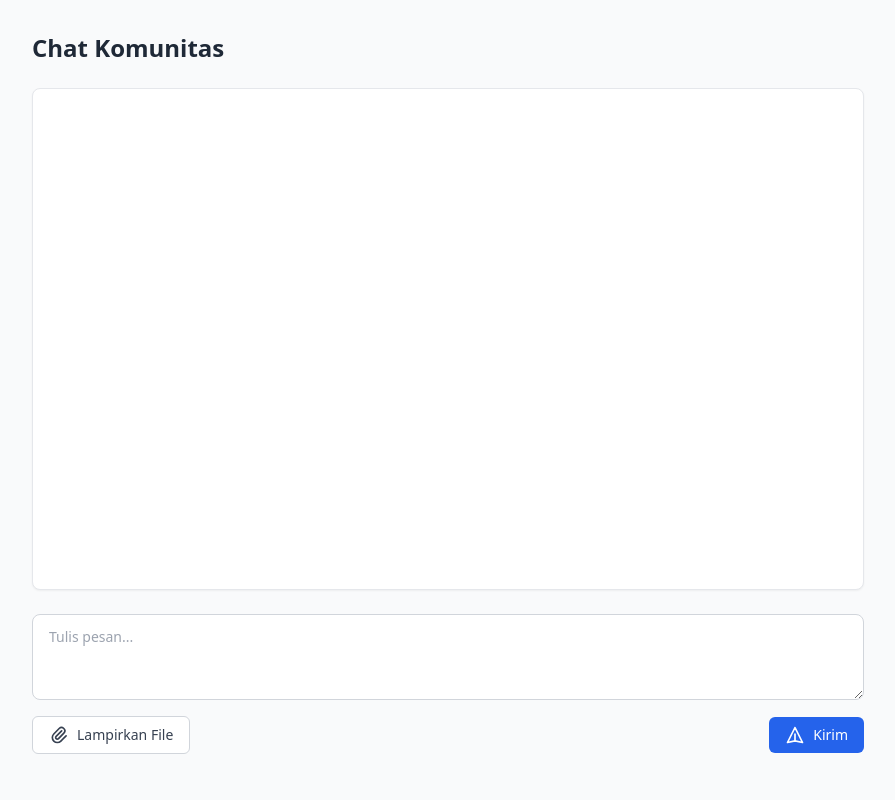
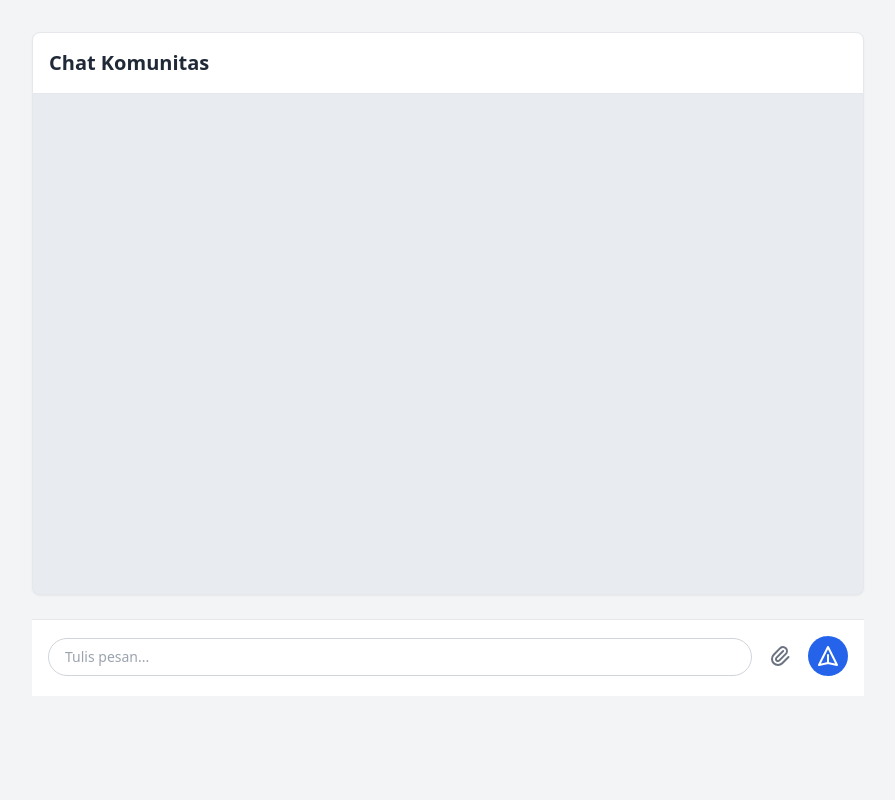
Before and after one commit to Anjaszz/seminar-ku, a CodeIgniter app: the page made by application/views/chat/index.php in a window 1280 px wide. Shown: the whole page, without its empty margins (192-1087 px from the left). Run offline with CodeIgniter, Linux system fonts and the light colour scheme; data that the repository does not hold is empty; some libraries are stand-ins or nearby versions.

Commit message:
chat isi

```diff
--- a/application/views/chat/index.php
+++ b/application/views/chat/index.php
@@ -3,57 +3,73 @@
 <head>
     <meta charset="UTF-8">
     <meta name="viewport" content="width=device-width, initial-scale=1.0">
+
+<!-- Tambahkan link font Montserrat di bagian head -->
+<link href="https://fonts.googleapis.com/css2?family=Montserrat:wght@400;500;600;700&display=swap" rel="stylesheet">
     <title>Chat Komunitas</title>
     <script src="https://cdn.tailwindcss.com"></script>
 </head>
-<body class="bg-gray-50">
+<body class="bg-gray-100">
     <div class="max-w-4xl mx-auto p-4 sm:p-6 lg:p-8">
         <!-- Header -->
-        <div class="mb-6">
-            <h3 class="text-2xl font-semibold text-gray-800">Chat Komunitas</h3>
+        <div class="bg-white rounded-t-lg shadow-sm border border-gray-200 p-4">
+            <h3 class="text-xl font-semibold text-gray-800">Chat Komunitas</h3>
         </div>
 
         <!-- Chat Box -->
-        <div class="bg-white rounded-lg shadow-sm border border-gray-200 mb-6">
+        <div class="bg-[#E8ECF0] rounded-b-lg shadow-sm border-x border-b border-gray-200 mb-6">
     <div class="h-[500px] overflow-y-auto p-4" id="chat-container">
         <?php foreach ($chats as $chat): ?>
-                    <div class="mb-4">
-                        <div class="flex items-start space-x-3">
-                            <!-- Avatar placeholder -->
-                            <div class="w-8 h-8 rounded-full bg-blue-500 flex items-center justify-center">
+            <?php $is_sender = $chat['id_mahasiswa'] === $this->session->userdata('id_mahasiswa'); ?>
+
+            <div class="mb-4 <?= $is_sender ? 'flex flex-col items-end' : 'flex flex-col items-start' ?>">
+                <div class="flex items-end <?= $is_sender ? 'flex-row-reverse' : 'flex-row' ?> gap-2 max-w-[80%] group relative">
+                    <?php if (!$is_sender): ?>
+                        <!-- Avatar untuk pesan dari orang lain -->
+                        <div class="w-8 h-8 rounded-full bg-blue-500 flex-shrink-0 flex items-center justify-center">
                             <span class="text-white text-sm">
                                 <?= substr($chat['nama_mhs'], 0, 1); ?>
                             </span>
                         </div>
+                    <?php endif; ?>
 
-                            <div class="flex-1">
-                                <div class="flex items-center mb-1">
-                                    <span class="font-medium text-gray-900"><?= $chat['nama_mhs']; ?></span>
-                                    <span class="ml-2 text-xs text-gray-500"><?= $chat['created_at']; ?></span>
+                    <div class="flex flex-col relative">
+                        <div class="<?= $is_sender ? 'bg-[#DCF8C6] rounded-[20px] rounded-tr-none' : 'bg-white rounded-[20px] rounded-tl-none' ?> px-4 py-2 shadow-sm">
+                            <?php if (!$is_sender): ?>
+                                <!-- Nama pengirim dengan style baru -->
+                                <div class="text-base font-montserrat font-bold text-emerald-600 mb-1" style="font-family: 'Montserrat', sans-serif;">
+                                    <?= $chat['nama_mhs']; ?>
                                 </div>
+                            <?php endif; ?>
 
-                                <div class="text-gray-700">
                             <?php if ($chat['tipe_file'] === 'text'): ?>
-                                        <p class="text-gray-700"><?= $chat['pesan']; ?></p>
+                                <div class="text-base font-normal text-gray-700 leading-relaxed">
+                                    <?= $chat['pesan']; ?>
+                                </div>
                             <?php elseif ($chat['tipe_file'] === 'image'): ?>
-                                        <div class="mt-2 max-w-xs">
+                                <div>
                                     <img src="<?= base_url($chat['file_path']); ?>"
                                         alt="Uploaded image"
                                         class="rounded-lg max-h-48 w-auto object-cover">
                                 </div>
                             <?php elseif ($chat['tipe_file'] === 'document'): ?>
-                                        <div class="mt-2">
+                                <div class="flex items-center gap-2">
+                                    <svg class="w-5 h-5 text-blue-600" fill="none" stroke="currentColor" viewBox="0 0 24 24">
+                                        <path stroke-linecap="round" stroke-linejoin="round" stroke-width="2" d="M12 10v6m0 0l-3-3m3 3l3-3m2 8H7a2 2 0 01-2-2V5a2 2 0 012-2h5.586a1 1 0 01.707.293l5.414 5.414a1 1 0 01.293.707V19a2 2 0 01-2 2z" />
+                                    </svg>
                                     <a href="<?= base_url($chat['file_path']); ?>"
                                        target="_blank"
-                                               class="inline-flex items-center px-3 py-2 text-sm font-medium text-blue-600 bg-blue-50 rounded-md hover:bg-blue-100">
-                                                <svg class="w-4 h-4 mr-2" fill="none" stroke="currentColor" viewBox="0 0 24 24">
-                                                    <path stroke-linecap="round" stroke-linejoin="round" stroke-width="2" d="M12 10v6m0 0l-3-3m3 3l3-3m2 8H7a2 2 0 01-2-2V5a2 2 0 012-2h5.586a1 1 0 01.707.293l5.414 5.414a1 1 0 01.293.707V19a2 2 0 01-2 2z" />
-                                                </svg>
+                                       class="text-blue-600 hover:underline text-sm">
                                         Download Document
                                     </a>
                                 </div>
                             <?php endif; ?>
                         </div>
+                    </div>
+
+                    <!-- Waktu chat di luar bubble -->
+                    <div class="text-xs text-gray-500 self-end <?= $is_sender ? 'mr-2' : 'ml-2' ?>">
+                        <?= date('H:i', strtotime($chat['created_at'])); ?>
                     </div>
                 </div>
             </div>
@@ -62,45 +78,47 @@
 </div>
 
             <!-- Message Input Form -->
-        <form action="<?= site_url('user/chat/send'); ?>" method="post" enctype="multipart/form-data" class="space-y-4">
+            <form action="<?= site_url('user/chat/send'); ?>" method="post" enctype="multipart/form-data"
+                  class="bg-white p-4 border-t border-gray-200">
                 <input type="hidden" name="id_vendor" value="<?= $id_vendor; ?>">
                 <input type="hidden" name="id_seminar" value="<?= $id_seminar; ?>">
 
-            <div class="relative">
+                <div class="flex items-end gap-2">
+                    <div class="flex-1">
                         <textarea
                             name="pesan"
-                    rows="3"
-                    class="block w-full rounded-lg border border-gray-300 px-4 py-3 text-gray-900 focus:border-blue-500 focus:ring-blue-500 sm:text-sm"
+                            rows="1"
+                            class="block w-full rounded-full border border-gray-300 px-4 py-2 text-gray-900 focus:border-blue-500 focus:ring-blue-500 sm:text-sm resize-none"
                             placeholder="Tulis pesan..."
                             required
                         ></textarea>
                     </div>
 
-            <div class="flex items-center justify-between">
-                <div class="flex items-center space-x-2">
-                    <label class="relative cursor-pointer">
+                    <div class="flex items-center gap-2">
+                        <label class="cursor-pointer">
                             <input type="file" name="file" class="hidden" id="file-input">
-                        <div class="inline-flex items-center px-4 py-2 text-sm font-medium text-gray-700 bg-white border border-gray-300 rounded-md hover:bg-gray-50">
-                            <svg class="w-5 h-5 mr-2" fill="none" stroke="currentColor" viewBox="0 0 24 24">
+                            <div class="p-2 text-gray-500 hover:text-gray-700">
+                                <svg class="w-6 h-6" fill="none" stroke="currentColor" viewBox="0 0 24 24">
                                     <path stroke-linecap="round" stroke-linejoin="round" stroke-width="2" d="M15.172 7l-6.586 6.586a2 2 0 102.828 2.828l6.414-6.586a4 4 0 00-5.656-5.656l-6.415 6.585a6 6 0 108.486 8.486L20.5 13" />
                                 </svg>
-                            Lampirkan File
                             </div>
                         </label>
-                    <span class="text-sm text-gray-500" id="file-name"></span>
-                </div>
 
                         <button
                             type="submit"
-                    class="inline-flex items-center px-4 py-2 text-sm font-medium text-white bg-blue-600 rounded-md hover:bg-blue-700 focus:outline-none focus:ring-2 focus:ring-offset-2 focus:ring-blue-500"
+                            class="p-2 text-white bg-blue-600 rounded-full hover:bg-blue-700 focus:outline-none focus:ring-2 focus:ring-offset-2 focus:ring-blue-500"
                         >
-                    <svg class="w-5 h-5 mr-2" fill="none" stroke="currentColor" viewBox="0 0 24 24">
+                            <svg class="w-6 h-6" fill="none" stroke="currentColor" viewBox="0 0 24 24">
                                 <path stroke-linecap="round" stroke-linejoin="round" stroke-width="2" d="M12 19l9 2-9-18-9 18 9-2zm0 0v-8" />
                             </svg>
-                    Kirim
                         </button>
                     </div>
+                </div>
+                <div class="mt-1">
+                    <span class="text-sm text-gray-500" id="file-name"></span>
+                </div>
             </form>
+        </div>
     </div>
 
     <script>
@@ -117,6 +135,13 @@
                 fileName.textContent = this.files[0].name;
             }
         });
+
+        // Auto resize textarea
+        const textarea = document.querySelector('textarea');
+        textarea.addEventListener('input', function() {
+            this.style.height = 'auto';
+            this.style.height = (this.scrollHeight) + 'px';
+        });
     </script>
 </body>
 </html>
```
Lines whose indentation alone changed are shown as unchanged.
